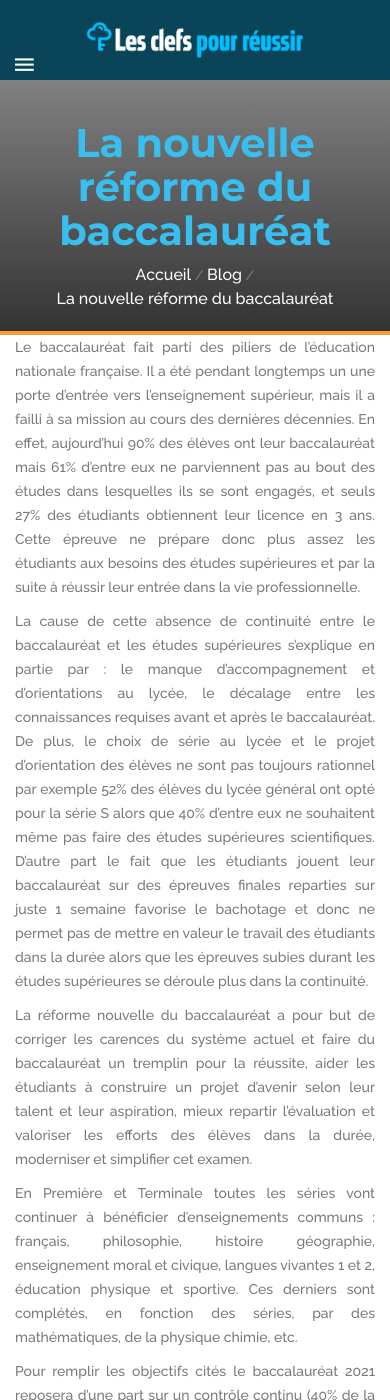
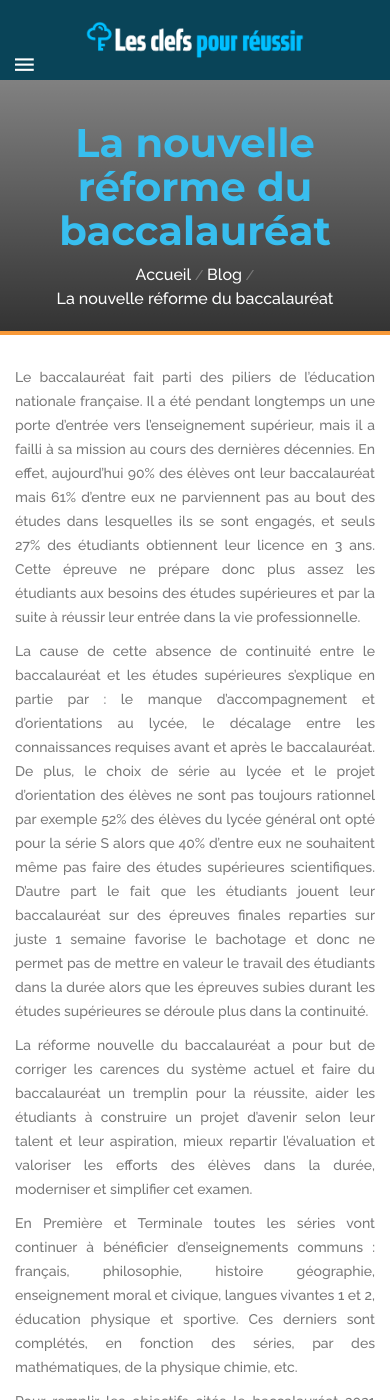
Before and after one commit to bkingg/les-clefs-pour-reussir, a Jekyll site: the page built from _posts/2019-08-14-la-nouvelle-réforme-du-baccalauréat.md, in a window 390 px wide and 1400 px high. Built offline with Jekyll 4.4.1, drawn with Linux system fonts in a browser that asks for light colours; some web fonts are replaced.

Commit message:
remove padding from top

```diff
--- a/_layouts/article.html
+++ b/_layouts/article.html
@@ -30,7 +30,7 @@
 
         <!-- course_detail -->
 
-        <section class="course_detail">
+        <section id="article" class="course_detail">
             <div class="container">
                 <div class="row">
                     <div class="col-md-8 col-md-offset-2">
--- a/css/styles.scss
+++ b/css/styles.scss
@@ -538,3 +538,11 @@
         }
     }
 }
+
+#article {
+    padding-top: 0;
+
+    @media only screen and (max-width: 958px) {
+        padding-top: 30px;
+    }
+}
```
